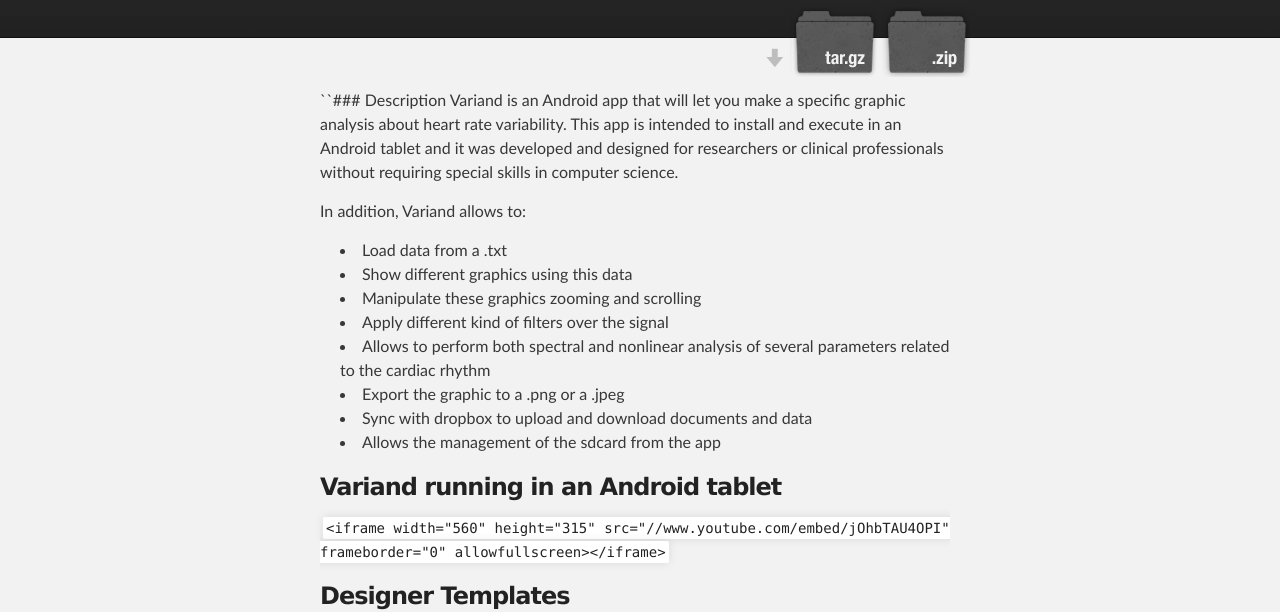
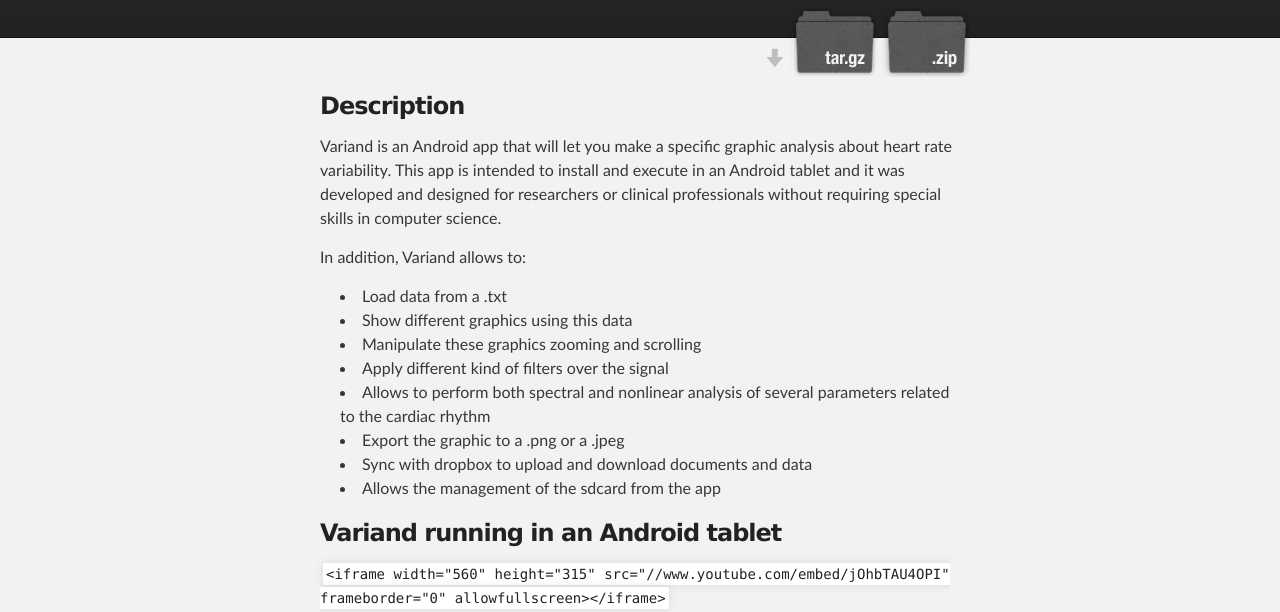
Before and after one commit to Golis/Variand, a plain HTML site: page index.html in a window 1280 px wide. Shown: the part 208-820 px from the top of the page. Drawn offline with Linux system fonts and the light colour scheme.

```diff
--- a/index.html
+++ b/index.html
@@ -31,8 +31,10 @@
     <!-- MAIN CONTENT -->
     <div id="main_content_wrap" class="outer">
       <section id="main_content" class="inner">
-        <p>``### Description
-Variand is an Android app that will let you make a specific graphic analysis about heart rate variability.
+        <h3>
+<a name="description" class="anchor" href="#description"><span class="octicon octicon-link"></span></a>Description</h3>
+
+<p>Variand is an Android app that will let you make a specific graphic analysis about heart rate variability.
 This app is intended to install and execute in an Android tablet and it was developed and designed  for
 researchers  or  clinical  professionals  without  requiring  special skills  in  computer  science.</p>
 
```
Also changed, not shown: params.json (+1 -1 lines).
